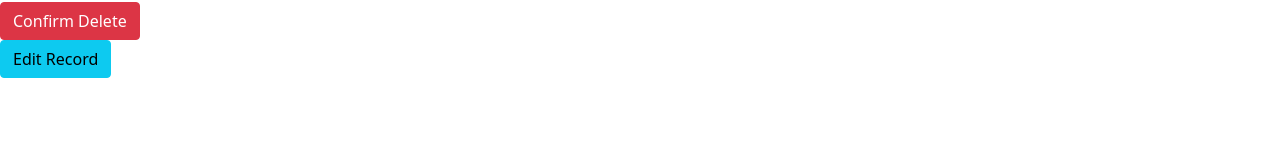
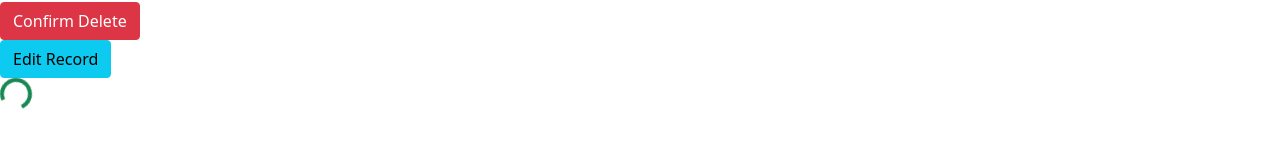
Before and after one commit to Mayank-MP05/User-Management-Console, a React (Create React App) app: page / in a window 1280 px wide. Shown: the part 471-618 px from the top of the page. Built offline with nearby package versions, Linux system fonts and the light colour scheme.

Commit message:
✨ [UI] Loading Spinner Added for loader Aesthetic

```diff
--- a/src/App.js
+++ b/src/App.js
@@ -1,3 +1,4 @@
+import { Spinner } from 'reactstrap';
 import ConfirmDelete from './components/confirm-delete';
 import EditRecord from './components/edit-record';
 import Navbar from './components/navbar';
@@ -16,6 +17,7 @@ function App() {
       <Pagination />
       <ConfirmDelete isOpen={false} />
       <EditRecord isOpen={false} />
+      <Spinner color="success" />
     </>
   );
 }
```
